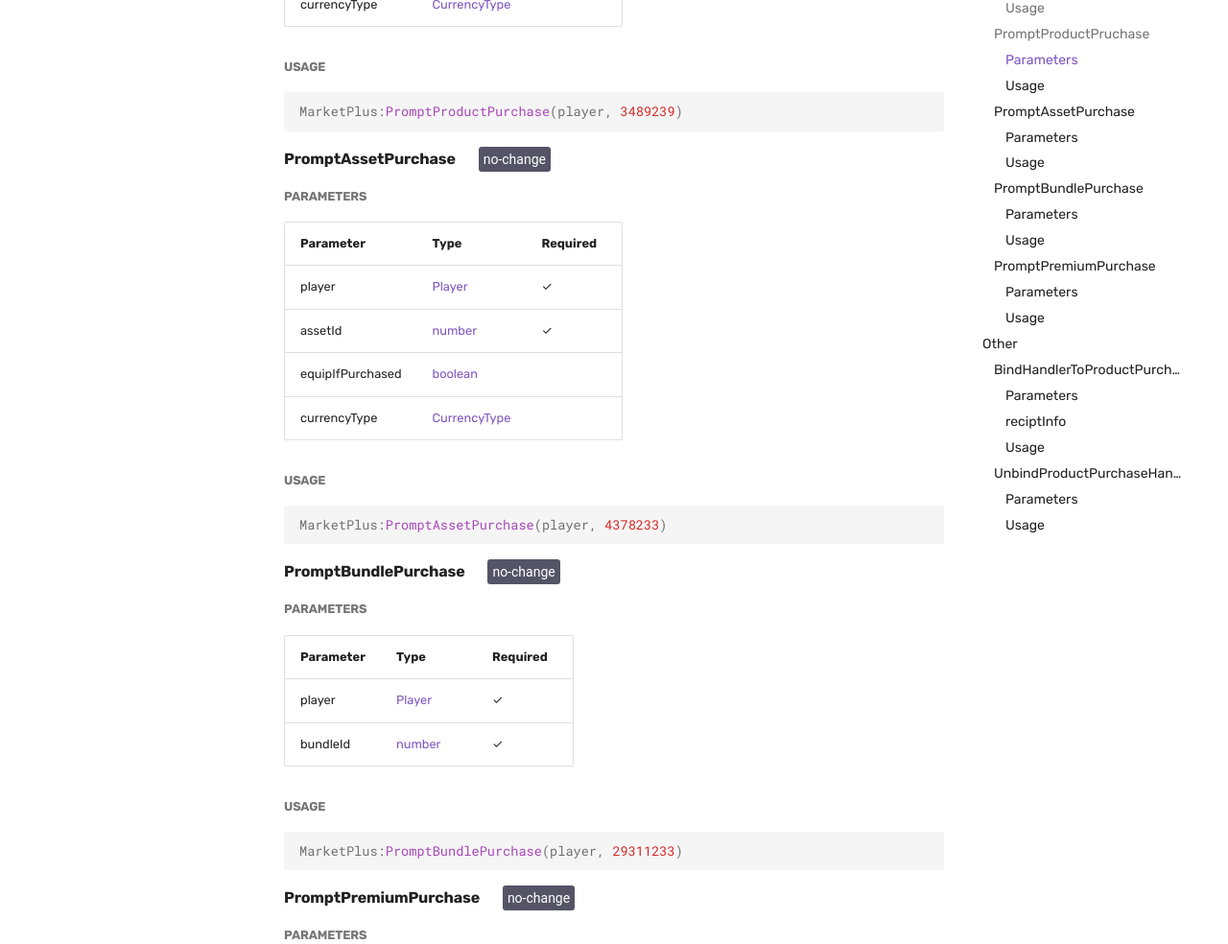
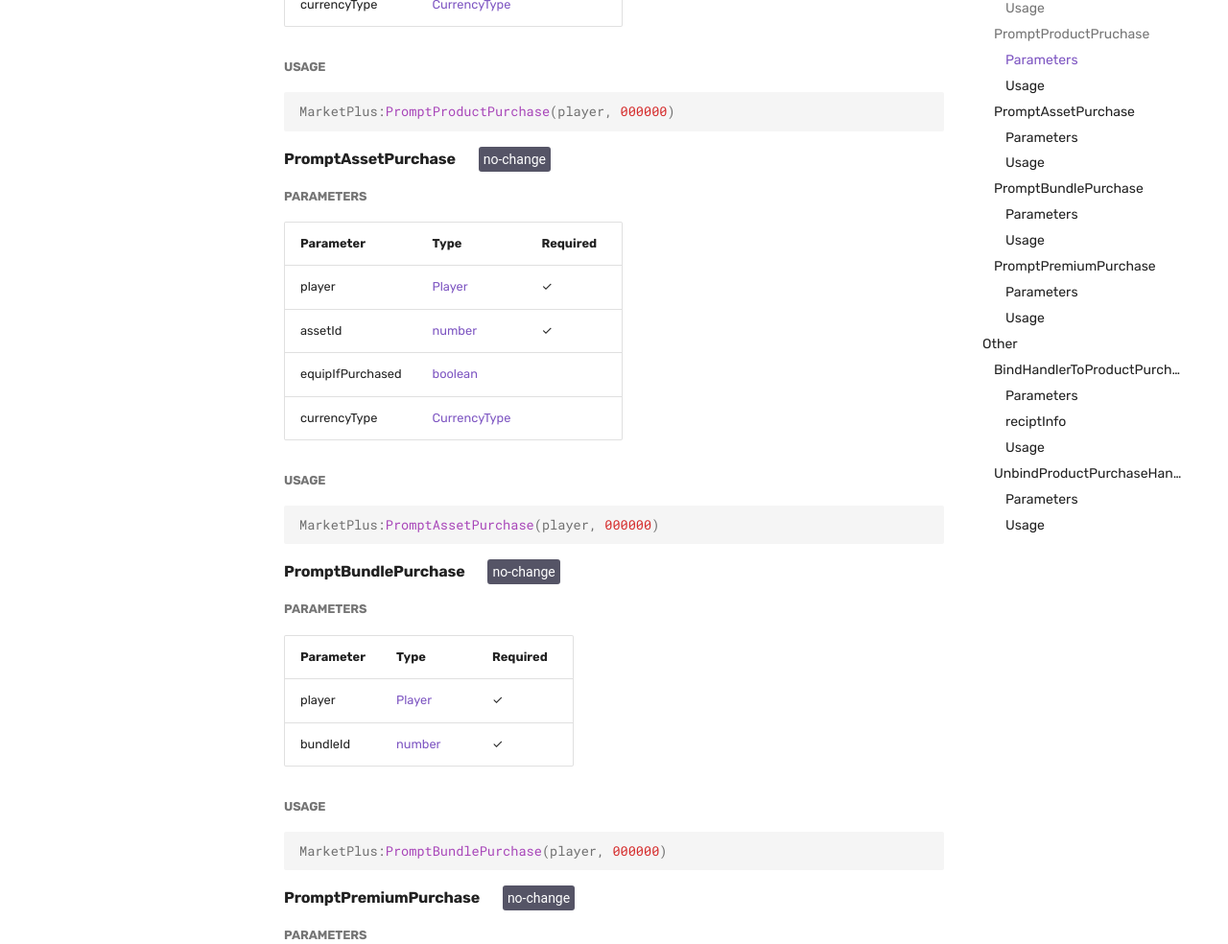
Before and after one commit to charliey2/market-plus, an MkDocs documentation site: the page built from docs/api/methods.md, in a window 1280 px wide and 1400 px high, scrolled down 1149 px. Shown: the part 153-1137 px from the top of the window at 96% size. Built offline with MkDocs 1.6.1 and Material for MkDocs 9.7.7, drawn with Linux system fonts in a browser that asks for light colours; comment, search, counter and statistics services are not loaded; some of the changed text lies outside the part shown.

Commit message:
pages fix

````diff
--- a/docs/api/methods.md
+++ b/docs/api/methods.md
@@ -27,7 +27,7 @@
 ##### Usage
 
 ```lua
-MarketPlus:PromptGamePassPurchase(player, 0, function(wasPurchased: boolean)
+MarketPlus:PromptGamePassPurchase(player, 000000, function(wasPurchased: boolean)
     -- an optional server-only parameter, this function runs once when the
     -- player either closes out the prompt or purchases the item
 end)
@@ -51,7 +51,7 @@ end)
 ##### Usage
 
 ```lua
-MarketPlus:PromptProductPurchase(player, 3489239)
+MarketPlus:PromptProductPurchase(player, 000000)
 ```
 
 #### PromptAssetPurchase
@@ -69,7 +69,7 @@ MarketPlus:PromptProductPurchase(player, 3489239)
 ##### Usage
 
 ```lua
-MarketPlus:PromptAssetPurchase(player, 4378233)
+MarketPlus:PromptAssetPurchase(player, 000000)
 ```
 
 #### PromptBundlePurchase
@@ -85,7 +85,7 @@ MarketPlus:PromptAssetPurchase(player, 4378233)
 ##### Usage
 
 ```lua
-MarketPlus:PromptBundlePurchase(player, 29311233)
+MarketPlus:PromptBundlePurchase(player, 000000)
 ```
 
 #### PromptPremiumPurchase
@@ -135,7 +135,7 @@ MarketPlus:PromptPremiumPurchase(player)
 ##### Usage
 
 ```lua
-MarketPlus:BindToProductPurchase(productId, function(receiptInfo: table)
+MarketPlus:BindToProductPurchase(000000, function(receiptInfo: table)
     -- code to run
 
     -- must return a ProductPurchaseDecision enum
@@ -156,5 +156,5 @@ end)
 ##### Usage
 
 ```lua
-MarketPlus:UnbindProductPurchaseHandler(000)
+MarketPlus:UnbindProductPurchaseHandler(000000)
 ```
````
Also changed, not shown: 1 other file.
